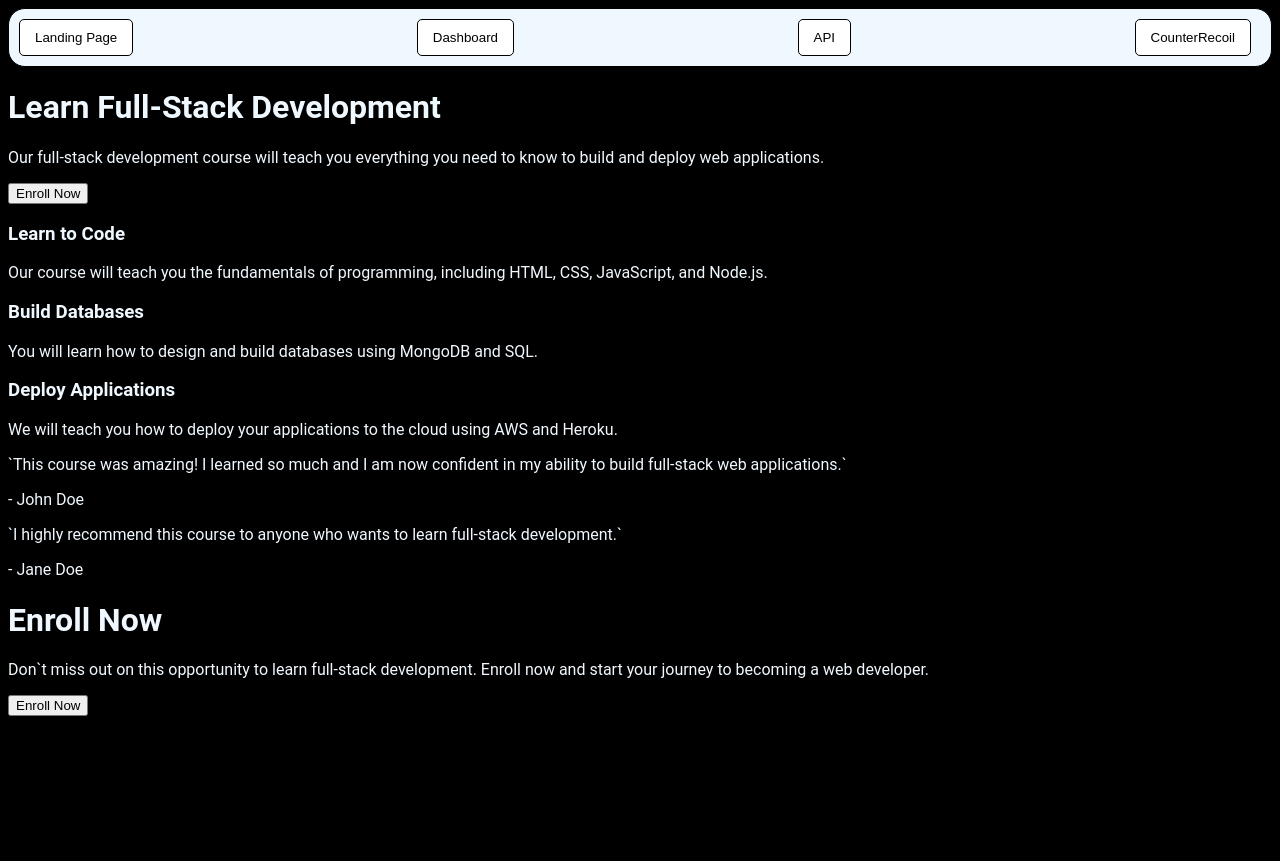
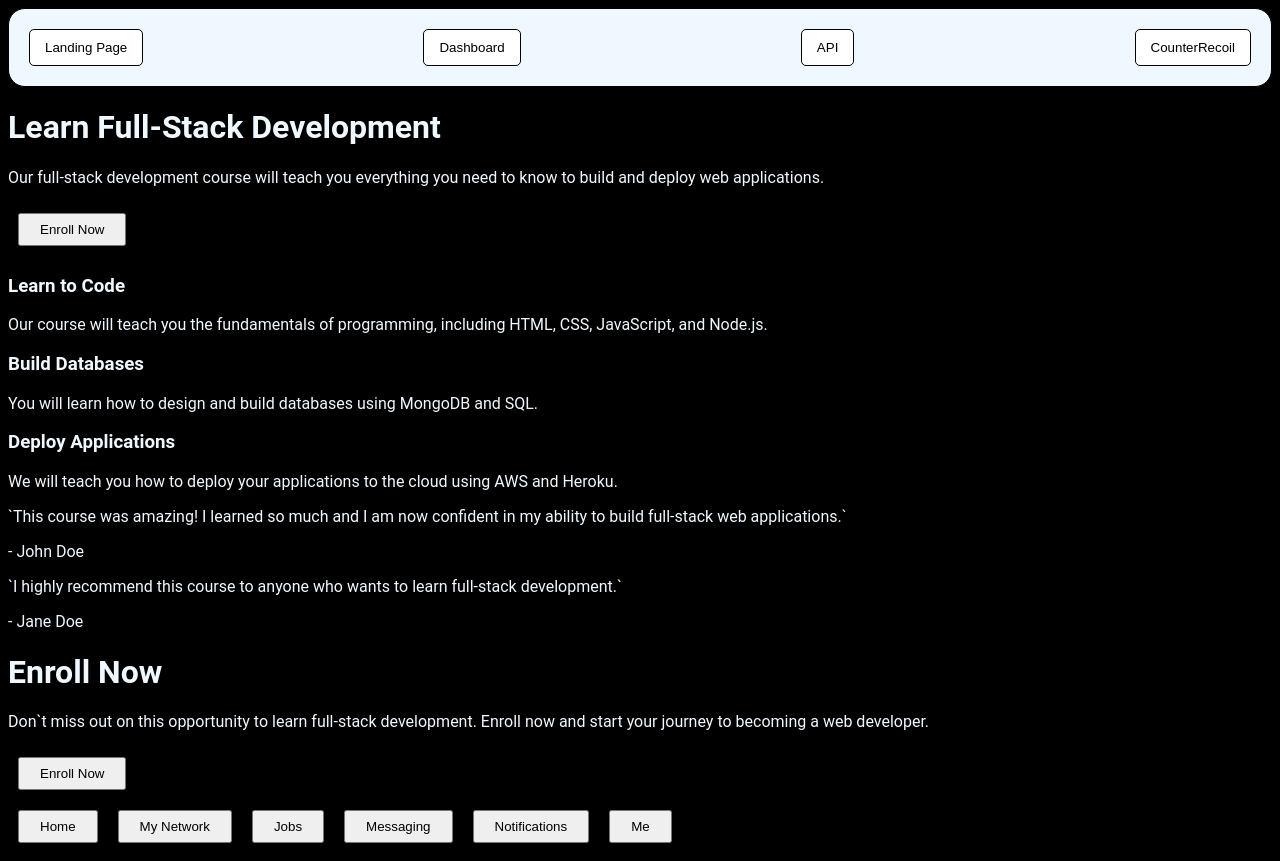
Before and after one commit to 57Ajay/100xDevs, a React (Vite) app in the folder Week-7/: page / in a window 1280 px wide. Before the commit the page ends 800 px from the top, so only its background shows below. Built offline with nearby package versions, Linux system fonts and the light colour scheme; the HTML template or start-up script is replaced by a standard one.

Commit message:
week 7.3

```diff
--- a/Week-7/src/App.jsx
+++ b/Week-7/src/App.jsx
@@ -9,6 +9,7 @@ const CounterApp  =lazy(()=> import("./components7.2/CounterApp.jsx"));
 
 import "./App.css";
 import { TopBar } from "./components/TopBar/TopBar";
+import Renderer from "./components7.3/Renderer.jsx";
 
 const App=()=> {
   return (
@@ -40,6 +41,7 @@ const App=()=> {
 
           </Routes>
         </BrowserRouter>
+        <Renderer />
       </RecoilRoot>
     </Fragment>
   )
--- /dev/null
+++ b/Week-7/src/components7.3/Renderer.css
@@ -0,0 +1,9 @@
+.full-recoil-container{
+    justify-content: space-between;
+}
+
+button{
+    margin: 10px;
+    padding: 7px 20px;
+
+}
--- /dev/null
+++ b/Week-7/src/components7.3/Renderer.jsx
@@ -0,0 +1,23 @@
+import { Fragment } from "react"
+import './Renderer.css'
+import {  useRecoilValue } from "recoil";
+import { NetworkAtom, jobsAtom, messagingAtom, notificationsAtom } from "./atoms/atoms";
+const  Renderer=()=> {
+    const netoworkNotificationCount = useRecoilValue(NetworkAtom);
+  return (
+    <Fragment>
+        <div className="full-recoil-container">
+            <button>Home</button>
+
+            <button>My Network</button>
+            <button>Jobs</button>
+            <button>Messaging</button>
+            <button>Notifications</button>
+
+            <button>Me</button>
+        </div>
+    </Fragment>
+  );
+};
+
+export default Renderer;
--- /dev/null
+++ b/Week-7/src/components7.3/atoms/atoms.js
@@ -0,0 +1,21 @@
+import { atom } from 'recoil';
+
+export const NetworkAtom = atom({
+    key: 'NetworkAtom',
+    default: 102,
+});
+
+export const jobsAtom = atom({
+    key: 'jobsAtom',
+    default: 0,
+});
+
+export const notificationsAtom = atom({
+    key: 'notificationsAtom',
+    default: 12,
+});
+
+export const messagingAtom = atom({
+    key: 'messagingAtom',
+    default: 0,
+});
```
